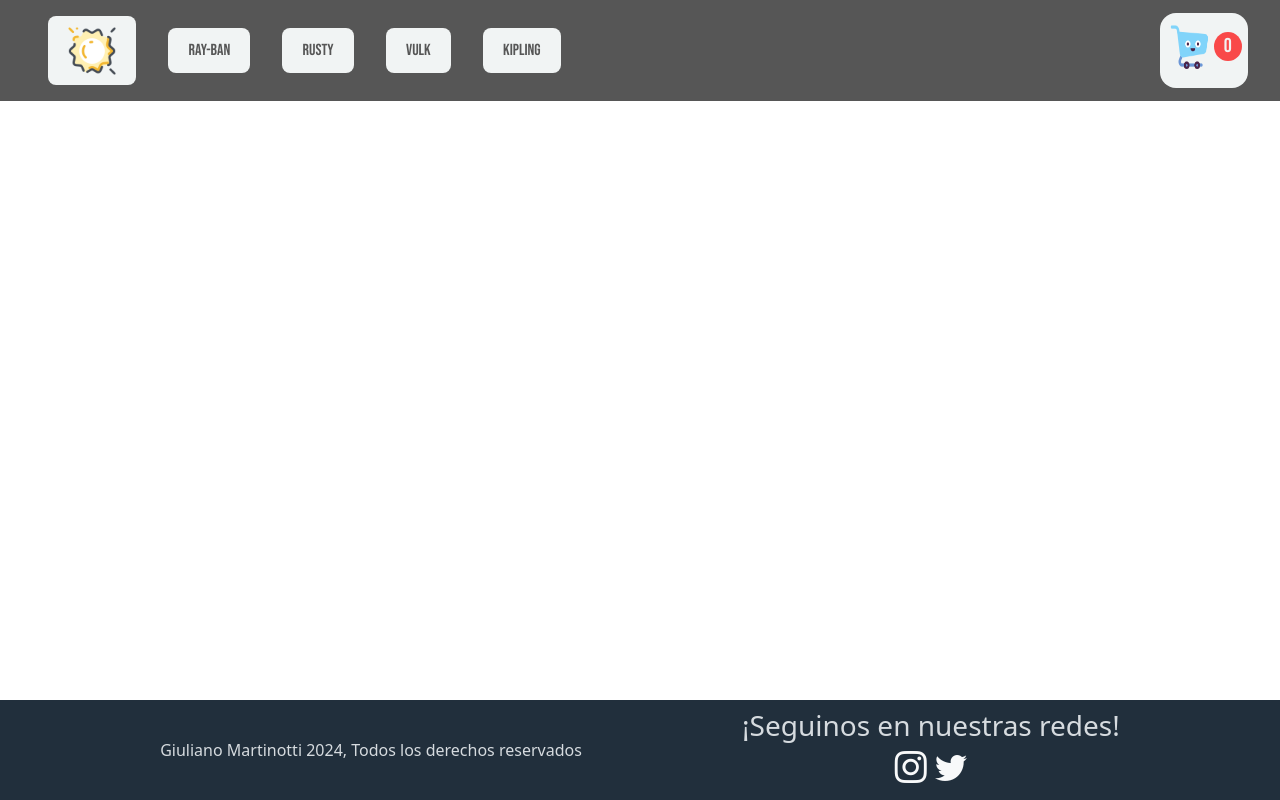
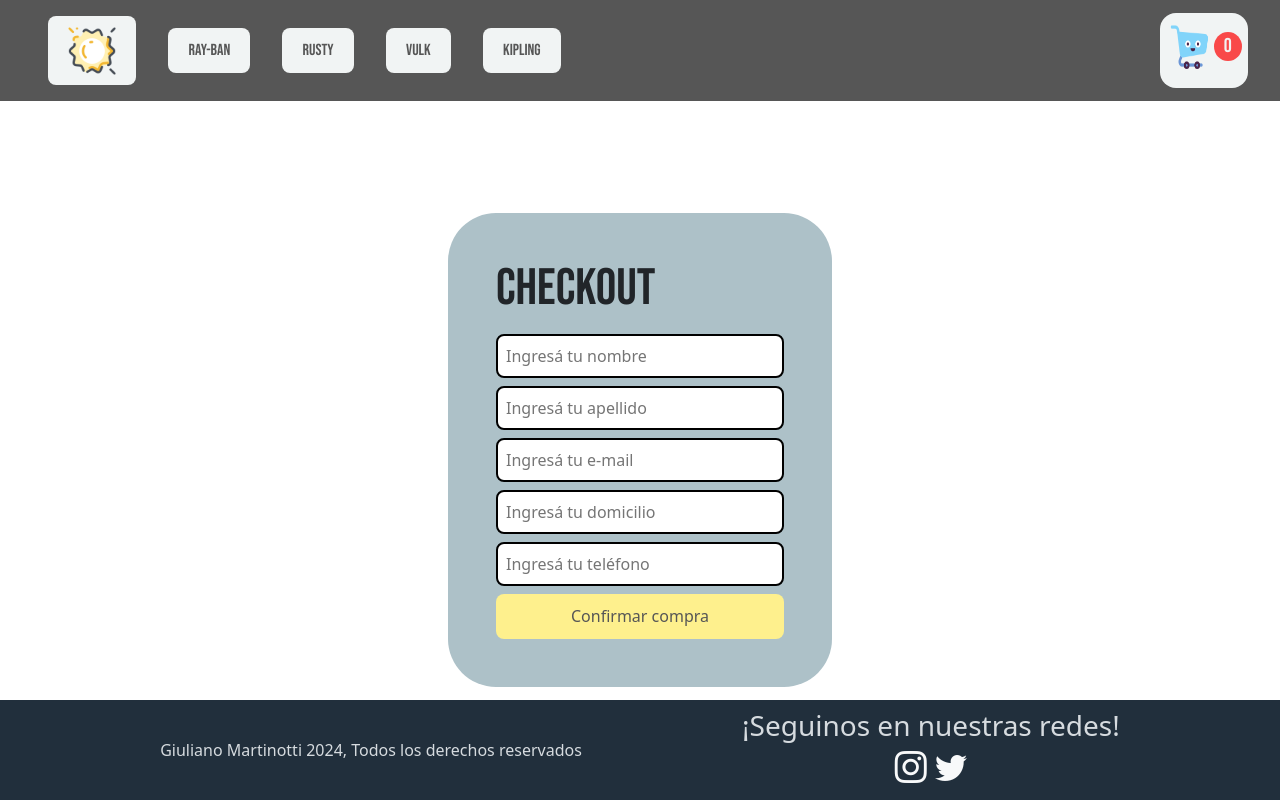
Before and after one commit to GiulianoMartinotti/proyecto-reactjs, a React (Vite) app: page /checkout in a window 1280 px wide. Built offline with nearby package versions, Linux system fonts and the light colour scheme.

Commit message:
Proyecto Final

```diff
--- a/package.json
+++ b/package.json
@@ -13,6 +13,7 @@
     "firebase": "^11.4.0",
     "react": "^18.3.1",
     "react-dom": "^18.3.1",
+    "react-hook-form": "^7.54.2",
     "react-loading": "^2.0.3",
     "react-router-dom": "^7.1.5"
   },
--- a/src/App.jsx
+++ b/src/App.jsx
@@ -5,6 +5,7 @@ import NavBar from './components/NavBar';
 import ItemDetailContainer from './components/ItemDetailContainer';
 import Cart from './components/Cart';
 import { CartProvider } from './context/CartContext';
+import Checkout from './components/Checkout';
 
 function App() {
 
@@ -20,6 +21,7 @@ function App() {
             <Route exact path='/category/:category' element={<ItemListContainer />} />
             <Route exact path='/product/:id' element={<ItemDetailContainer />} />
             <Route exact path='/Cart' element={<Cart />} />
+            <Route exact path='/checkout' element={<Checkout />} />
           </Routes>
 
         </BrowserRouter>
--- a/src/components/Cart.css
+++ b/src/components/Cart.css
@@ -31,6 +31,7 @@
     flex-direction: column;
     align-items: baseline;
     justify-content: center;
+    width: 600px;
 }
 
 .cart-image{
@@ -44,18 +45,20 @@
     padding: 1rem;
     background-color: #565656;
     color: #f1f4f4;
-    width: 400px;
-    border-radius: 3rem;
+    width: 200px;
+    height: fit-content;
+    border-radius: 1rem;
+    font-size: 21px;
 }
 
 .clean-cart{
     margin-right: 3rem;
     padding: 1rem;
     background-color: #565656;
-    color: #f1f4f4;
-    width: 400px;
-    border-radius: 3rem;
-    font-size: 30px;
+    color: #fef08d;
+    width: 200px;
+    border-radius: 1rem;
+    font-size: 22px;
 }
 
 .clean-cart:hover{
@@ -98,3 +101,30 @@ color: #565656;
     background-color: #ff6060;
     color: #f1f4f4;
 }
+
+.clean-finalizar{
+    display: flex;
+    flex-direction: column;
+    justify-content: flex-end;
+
+}
+
+.btn-finalizar-compra{
+    margin-top: 1rem;
+    margin-right: 3rem;
+    padding: 1rem;
+    background-color: #565656;
+    width: 200px;
+    border-radius: 1rem;
+    font-size: 22px;
+}
+
+.btn-finalizar-compra a{
+    color: #f1f4f4;
+    list-style: none;
+    text-decoration: none;
+}
+
+.btn-finalizar-compra:hover{
+    background-color: #6dbd45;
+}
--- a/src/components/Cart.jsx
+++ b/src/components/Cart.jsx
@@ -22,10 +22,10 @@ export default function Cart() {
                             <div className="cart-info">
                                 <h3>{prod.name}</h3>
                                 <p>Precio: ${prod.price}</p>
-                                <p>Precio Total: ${prod.price * prod.cantidad}</p>
+                                <p>Subtotal: ${prod.price * prod.cantidad}</p>
                                 <p>Cantidad: {prod.cantidad}</p>
                             </div>
-                            <button className="btn-eliminar" onClick={()=> eliminarDelCarrito(prod.id)}>Eliminar Del Carrito</button>
+                            <button className="btn-eliminar" onClick={() => eliminarDelCarrito(prod.id)}>Eliminar Del Carrito</button>
                         </div>
                     ))
                 }
@@ -33,12 +33,17 @@ export default function Cart() {
                     cart.length > 0 ?
                         <div className="total-clean">
                             <h2 className="total-price">Precio Total de Compra: ${totalPrice()}</h2>
-                            <button className="clean-cart" onClick={handleVaciar}>Vaciar Carrito</button>
+                            <div className="clean-finalizar">
+                                <button className="clean-cart" onClick={handleVaciar}>Vaciar Carrito</button>
+                                <button className="btn-finalizar-compra">
+                                    <Link to="/checkout">Finalizar Compra</Link>
+                                </button>
+                            </div>
                         </div> :
                         <div className="btn-empty">
                             <h2 className="empty-cart">El carrito se encuentra vacío</h2>
                             <Link to={"/"}>
-                            <button className="btn-ver-prods">Ver productos</button>
+                                <button className="btn-ver-prods">Ver productos</button>
                             </Link>
                         </div>
 
--- /dev/null
+++ b/src/components/Checkout.css
@@ -0,0 +1,90 @@
+
+
+.chekout-contenedor{
+    display: flex;
+    flex-direction: column;
+    justify-content: center;
+    align-items: center;
+    padding: 2rem;
+    margin-top: 5rem;
+}
+
+.titulo-checkout{
+    font-family: "Bebas Neue", sans-serif;
+}
+
+.form {
+    padding: 3rem;
+    background-color: #adc1c8 ;
+    border-radius: 3rem;
+    display: flex;
+    flex-direction: column;
+    gap: .5rem;
+    align-items: flex-start;
+}
+
+
+.form input {
+    padding: .5rem;
+    width: 18rem;
+    border-radius: .5rem;
+    border: 2px solid black;
+}
+
+.form input:focus {
+    outline: 0;
+    border: 2px solid var(--clr-main);
+    outline: 2px solid var(--clr-main);
+}
+
+.btn-comprar{
+    color: #565656;
+    background-color: #fef08d;
+    width: 18rem;
+}
+
+.btn-comprar:hover{
+    color: #f1f4f4;
+    background-color: #6dbd45;
+}
+
+.num-order{
+    font-family: "Bebas Neue", sans-serif;
+    display: flex;
+    flex-direction: column;
+    justify-content: center;
+    align-items: center;
+}
+
+.mensaje-final{
+    display: flex;
+    flex-direction: column;
+    align-items: center;
+    justify-content: center;
+    border-radius: 3rem;
+    margin-top: 3rem;
+    padding: 2rem;
+    color: #f1f4f4;
+    background-color:#565656;
+}
+
+.mensaje-final p{
+    display: flex;
+    align-items: center;
+    justify-content: center;
+    width: 100%;
+    font-size: 25px;
+    border-radius: 1rem;
+    background-color: #f7c6c6;
+    color: #565656;
+}
+
+.btn-seguir-comprando{
+    color: #565656;
+    background-color: #fef08d;
+}
+
+.btn-seguir-comprando:hover{
+    background-color: #f7c6c6 ;
+    color: #565656;
+}
--- /dev/null
+++ b/src/components/Checkout.jsx
@@ -0,0 +1,76 @@
+import React, { useContext, useState } from "react";
+import { useForm } from "react-hook-form";
+import { CartContext } from "../context/CartContext";
+import { collection, addDoc } from "firebase/firestore";
+import { db } from "../firebase/firebase";
+import './Checkout.css';
+import { Link } from "react-router-dom";
+
+
+
+export default function Checkout() {
+
+    const [orderId, setOrderId] = useState("");
+
+    const { cart, totalPrice, cleanCart } = useContext(CartContext);
+
+    const { register, handleSubmit } = useForm();
+
+    const comprar = (data) => {
+        const order = {
+            client: data,
+            productos: cart,
+            total: totalPrice()
+        }
+        console.log(order);
+
+        const ordersRef = collection(db, "orders");
+
+        addDoc(ordersRef, order)
+            .then((doc) => {
+                setOrderId(doc.id);
+                cleanCart();
+            })
+
+    }
+
+    if (orderId) {
+        return (
+            <div className="num-order">
+                <div className="mensaje-final">
+                    <h1>¡Muchas gracias por su compra!</h1>
+                    <p>Tu número de orden es: {orderId}</p>
+                    <Link to={"/"}>
+                        <button className="btn-seguir-comprando">Seguir Comprando</button>
+                    </Link>
+                </div>
+            </div>
+        )
+
+    }
+
+
+
+
+    return (
+        <>
+            <div className="chekout-contenedor">
+
+                <form className="form" onSubmit={handleSubmit(comprar)}>
+                    <h1 className="titulo-checkout">Checkout</h1>
+
+                    <input type="text" placeholder="Ingresá tu nombre" {...register("nombre")} />
+                    <input type="text" placeholder="Ingresá tu apellido" {...register("apellido")} />
+                    <input type="email" placeholder="Ingresá tu e-mail"  {...register("e-mail")} />
+                    <input type="text" placeholder="Ingresá tu domicilio" {...register("domicilio")} />
+                    <input type="phone" placeholder="Ingresá tu teléfono"  {...register("teléfono")} />
+
+                    <button className="btn-comprar" type="submit">Confirmar compra</button>
+
+                </form>
+
+            </div>
+
+        </>
+    )
+}
--- a/src/components/ItemDetailContainer.css
+++ b/src/components/ItemDetailContainer.css
@@ -36,8 +36,9 @@
 
 .información-del-producto h4{
     background-color: #f7c6c6;
+    border-radius: 2rem;
     width: fit-content;
-    padding: 0.3rem;
+    padding: 0.5rem;
 }
 
 .btn-agregar-carrito {
--- a/src/components/ItemListContainer.css
+++ b/src/components/ItemListContainer.css
@@ -28,3 +28,10 @@
 .imagen-portada img {
     width: 100%;
 }
+
+.loader{
+    align-items: center;
+    justify-content: center;
+    margin: 1rem;
+    margin-left: 900px;
+}
--- a/src/components/ItemListContainer.jsx
+++ b/src/components/ItemListContainer.jsx
@@ -5,8 +5,11 @@ import { useParams } from 'react-router-dom';
 import Portada from './Portada';
 import { collection, getDocs, query, where } from 'firebase/firestore';
 import { db } from '../firebase/firebase';
+import ReactLoading from 'react-loading'
 
 export default function ItemListContainer() {
+
+    const [loading, setLoading] = useState(true)
 
     const [products, setProducts] = useState(null);
     const category = useParams().category;
@@ -14,7 +17,7 @@ export default function ItemListContainer() {
     useEffect(() => {
 
         const productsRef = collection(db, "products");
-        const porCat = category? query(productsRef, where("category", "==", category)) : productsRef;
+        const porCat = category ? query(productsRef, where("category", "==", category)) : productsRef;
 
         getDocs(porCat)
             .then((resp) => {
@@ -24,6 +27,7 @@ export default function ItemListContainer() {
                         return { ...doc.data(), id: doc.id }
                     })
                 )
+                setLoading(false);
             })
 
     }, [category])
@@ -37,11 +41,15 @@ export default function ItemListContainer() {
                 <Portada />
             </div>
             <div className='slogan'>¡Los MEJORES LENTES al MEJOR PRECIO!</div>
-            <article className='contenedor-productos'>
-                {products?.map((product) => (
-                    <ProductCard key={product.id} product={product} />
-                ))}
-            </article>
+            {loading ? (
+                <ReactLoading className='loader' type="spin" color="grey" width="100px" height="50px" />
+            ) : (
+                <article className='contenedor-productos'>
+                    {products?.map((product) => (
+                        <ProductCard key={product.id} product={product} />
+                    ))}
+                </article>
+            )}
         </>
     );
 }
```
Also changed, not shown: 1 other file (tests, documents, lock files or other folders).
